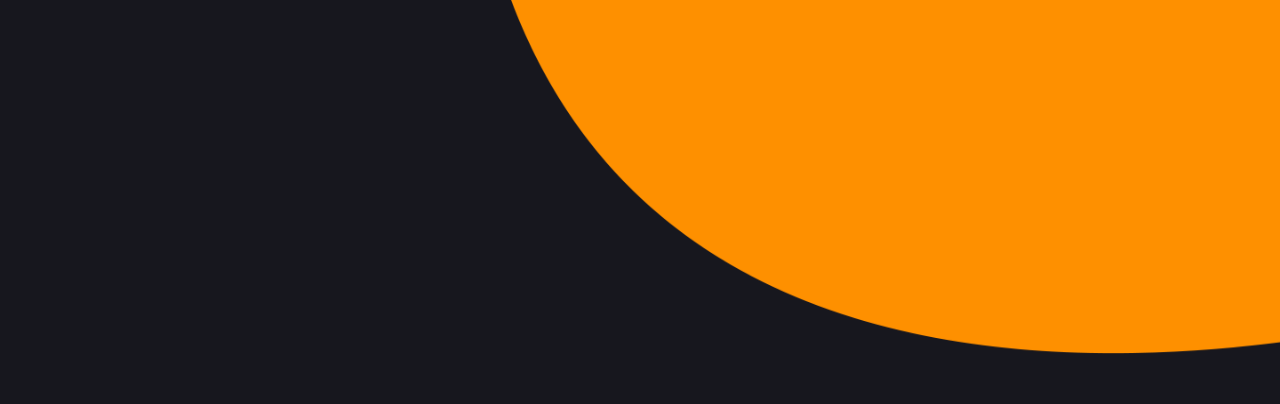
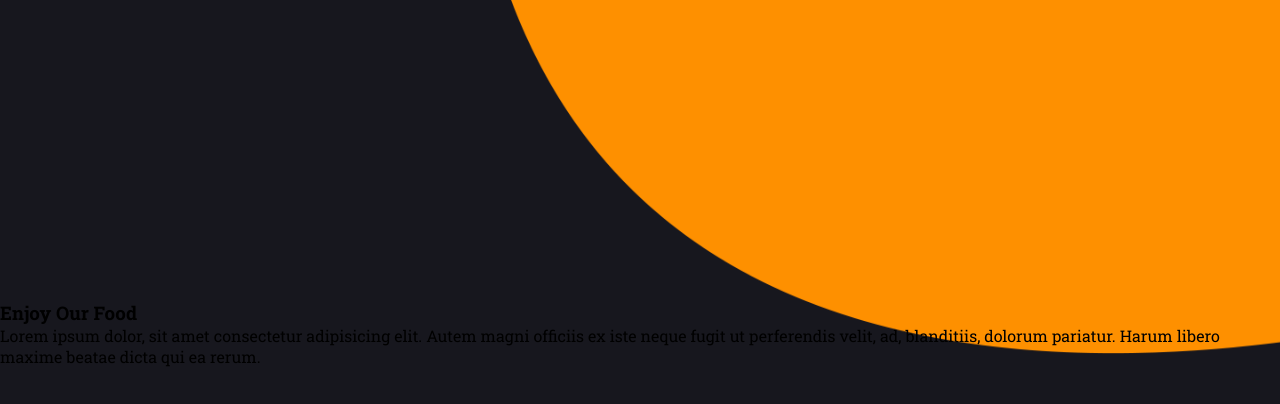
Before and after one commit to camilio77/foodLover, a plain HTML site: page index.html in a window 1280 px wide. Shown: the part 2562-2966 px from the top of the page. Drawn offline with Linux system fonts and the light colour scheme.

Commit message:
feat: :construction: pagina en proceso

```diff
--- a/index.html
+++ b/index.html
@@ -91,6 +91,19 @@
                 </nav>
             </section>
         </gallery>
+        <enjoy>
+            <section id="enjoy">
+                <nav class="enjoy_item1">
+                    <div class="enjoy_box">
+                        <a class="text 4"><h1>Enjoy Our Food</h1></a>
+                        <a class="parragraph4"><p>Lorem ipsum dolor, sit amet consectetur adipisicing elit. Autem magni officiis ex iste neque fugit ut perferendis velit, ad, blanditiis, dolorum pariatur. Harum libero maxime beatae dicta qui ea rerum.</p></a>
+                    </div>
+                </nav>
+                <nav class="enjoy_item2">
+                    <div class="enjoy_item3"></div>
+                </nav>
+            </section>
+        </enjoy>
     </div>
 </body>
 </html>
```
